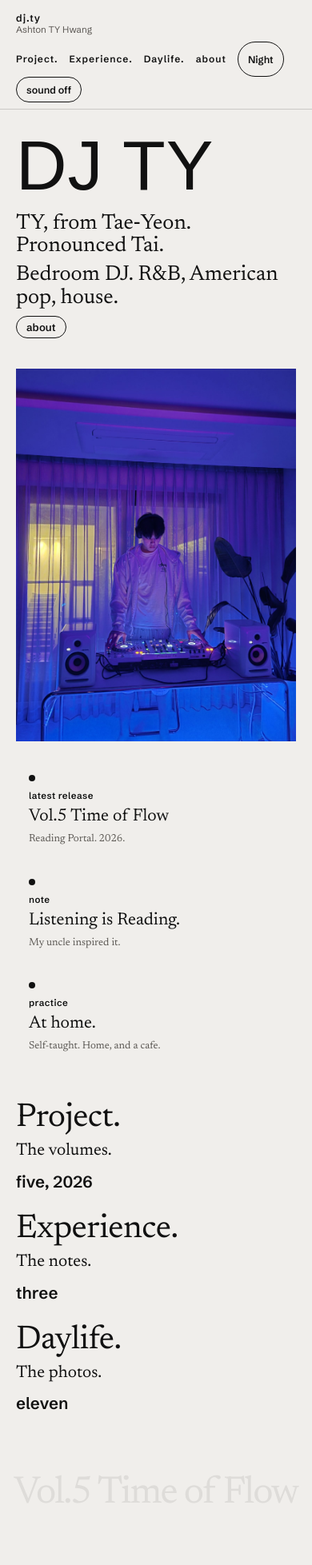
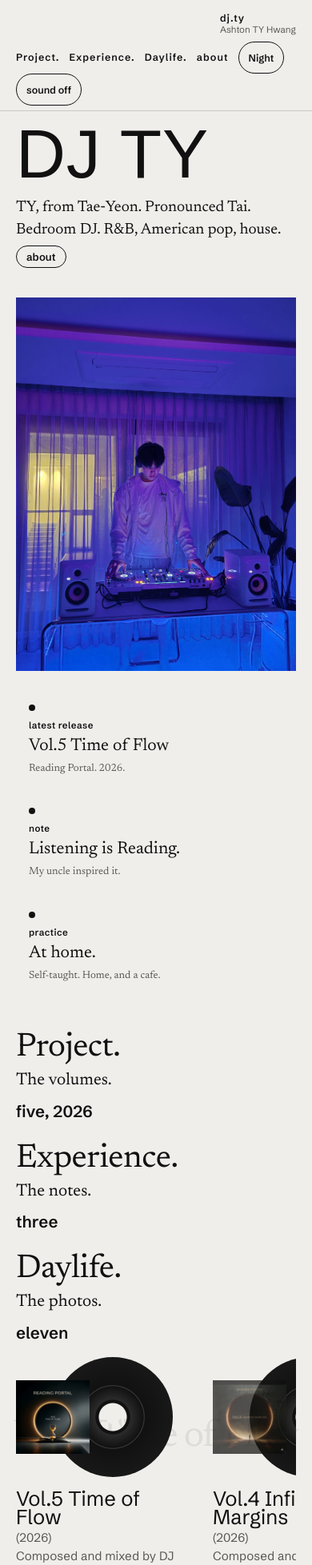
Before and after one commit to junghwoan/ashton, a Next.js app: page / in a window 390 px wide. Shown: the top 1957 px of the page at 80% size. Built offline with nearby package versions, Linux system fonts and the light colour scheme; no server answers; a web font is replaced by a local one.

Commit message:
Make the phone layout swipe albums instead of a long scroll.

```diff
--- a/app/globals.css
+++ b/app/globals.css
@@ -874,6 +874,8 @@ html[data-theme="dark"] .rf-name {
 
 .audio-stage.is-plain {
   height: auto;
+  max-width: 100%;
+  overflow: hidden;
 }
 
 .audio-sticky {
@@ -895,7 +897,8 @@ html[data-theme="dark"] .rf-name {
 .audio-stage.is-plain .audio-sticky {
   position: static;
   height: auto;
-  overflow: visible;
+  max-width: 100%;
+  overflow: hidden;
 }
 
 .audio-bg {
@@ -931,8 +934,12 @@ html[data-theme="dark"] .rf-name {
 }
 
 .audio-stage.is-plain .audio-rail {
+  width: 100%;
+  min-width: 0;
+  max-width: 100%;
   overflow-x: auto;
   padding-left: 0;
+  padding-right: 0;
   padding-bottom: 12px;
 }
 
@@ -1645,10 +1652,50 @@ html[data-theme="dark"] .rf-name {
 
   .look-rail {
     height: 52vh;
+    gap: 16px;
+  }
+
+  .nav {
+    flex-wrap: wrap;
+    align-items: flex-end;
+    row-gap: 0;
+    padding-top: max(8px, env(safe-area-inset-top));
+    padding-bottom: 6px;
+  }
+
+  .nav-links {
+    gap: 0 12px;
+  }
+
+  .nav-links a,
+  .theme-toggle,
+  .sound-toggle {
+    min-height: 40px;
+    font-size: 0.78rem;
+  }
+
+  .rf-name {
+    font-size: clamp(4.4rem, 22vw, 5.6rem);
+  }
+
+  .rf-aside p {
+    font-size: 1.2rem;
+  }
+
+  .rf-head {
+    padding-top: 20px;
+  }
+
+  .portal-covers a {
+    width: 28vw;
+  }
+
+  .read-row {
+    grid-template-columns: 1fr 1fr;
   }
 
   .release-player {
-    height: 420px;
+    height: 220px;
   }
 }
 
--- a/components/releases.tsx
+++ b/components/releases.tsx
@@ -29,19 +29,32 @@ export function Releases({ items }: { items: readonly Release[] }) {
   const [active, setActive] = useState(0);
   const [trackSlug, setTrackSlug] = useState<string | null>(null);
   const [sound, setSound] = useState(false);
-  const [reduce, setReduce] = useState(false);
+  const [plain, setPlain] = useState(false);
   const current = items[active] ?? items[0];
 
   useEffect(() => {
     const sync = () => setSound(document.documentElement.dataset.sound === "on");
     sync();
     window.addEventListener("djty-sound", sync);
-    setReduce(window.matchMedia("(prefers-reduced-motion: reduce)").matches);
-    return () => window.removeEventListener("djty-sound", sync);
+    const reduceQ = window.matchMedia("(prefers-reduced-motion: reduce)");
+    const narrowQ = window.matchMedia("(max-width: 800px)");
+    const syncPlain = () => {
+      const next = reduceQ.matches || narrowQ.matches;
+      setPlain(next);
+      if (next && railRef.current) railRef.current.style.transform = "none";
+    };
+    syncPlain();
+    reduceQ.addEventListener("change", syncPlain);
+    narrowQ.addEventListener("change", syncPlain);
+    return () => {
+      window.removeEventListener("djty-sound", sync);
+      reduceQ.removeEventListener("change", syncPlain);
+      narrowQ.removeEventListener("change", syncPlain);
+    };
   }, []);
 
   useEffect(() => {
-    if (reduce) return;
+    if (plain) return;
     const speeds = items.map(() => 0);
     const angles = items.map(() => 0);
     let last = 0;
@@ -89,7 +102,7 @@ export function Releases({ items }: { items: readonly Release[] }) {
 
     raf = requestAnimationFrame(tick);
     return () => cancelAnimationFrame(raf);
-  }, [items, reduce]);
+  }, [items, plain]);
 
   function enableSound() {
     document.documentElement.dataset.sound = "on";
@@ -98,7 +111,7 @@ export function Releases({ items }: { items: readonly Release[] }) {
   }
 
   function chooseAlbum(index: number) {
-    if (reduce) {
+    if (plain) {
       setActive(index);
       setTrackSlug(null);
       return;
@@ -115,7 +128,7 @@ export function Releases({ items }: { items: readonly Release[] }) {
   const src = sound ? playerSrc(current.slug, trackSlug) : "";
 
   return (
-    <section className={reduce ? "audio-stage is-plain" : "audio-stage"} id="project" ref={stageRef}>
+    <section className={plain ? "audio-stage is-plain" : "audio-stage"} id="project" ref={stageRef}>
       <div className="audio-sticky">
         <p className="audio-bg" aria-hidden="true">
           {current.title}
```
Also changed, not shown: 1 other file (tests, documents, lock files or other folders).
